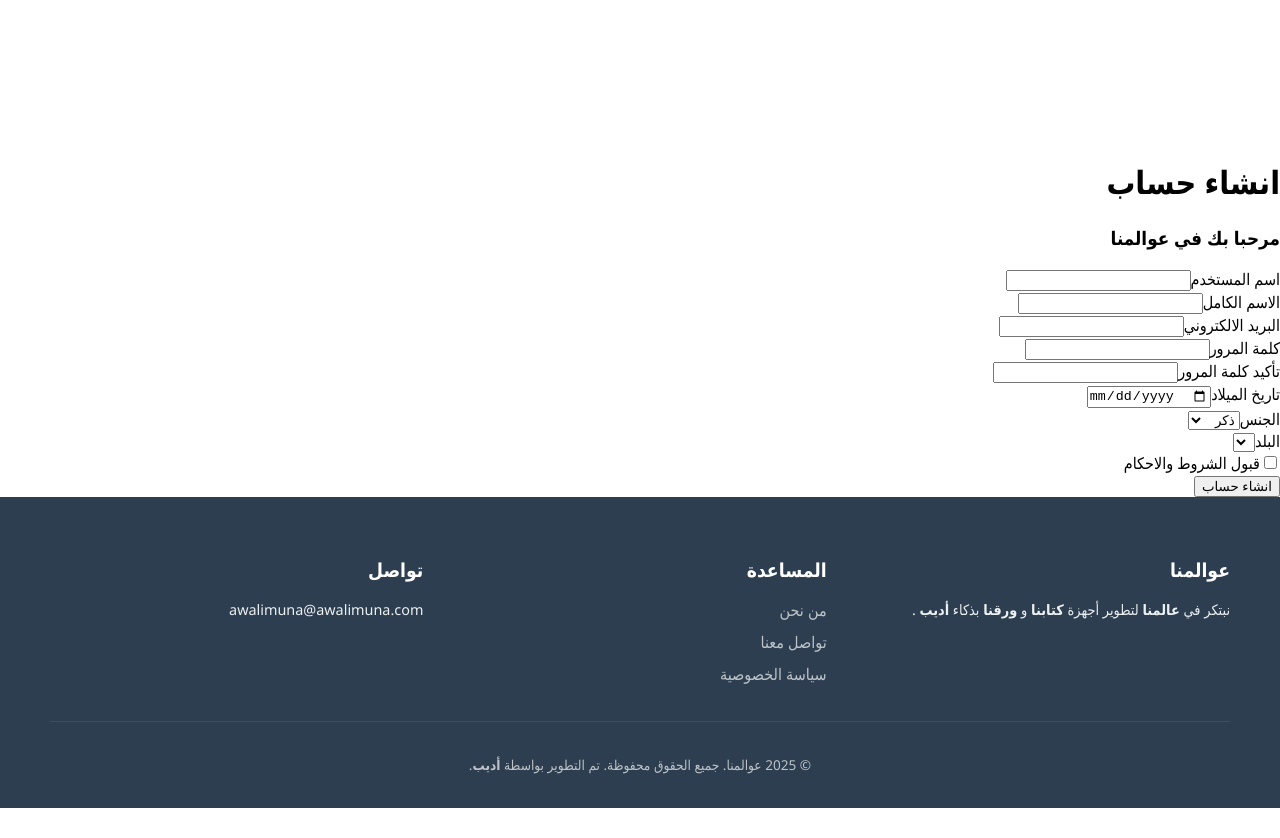
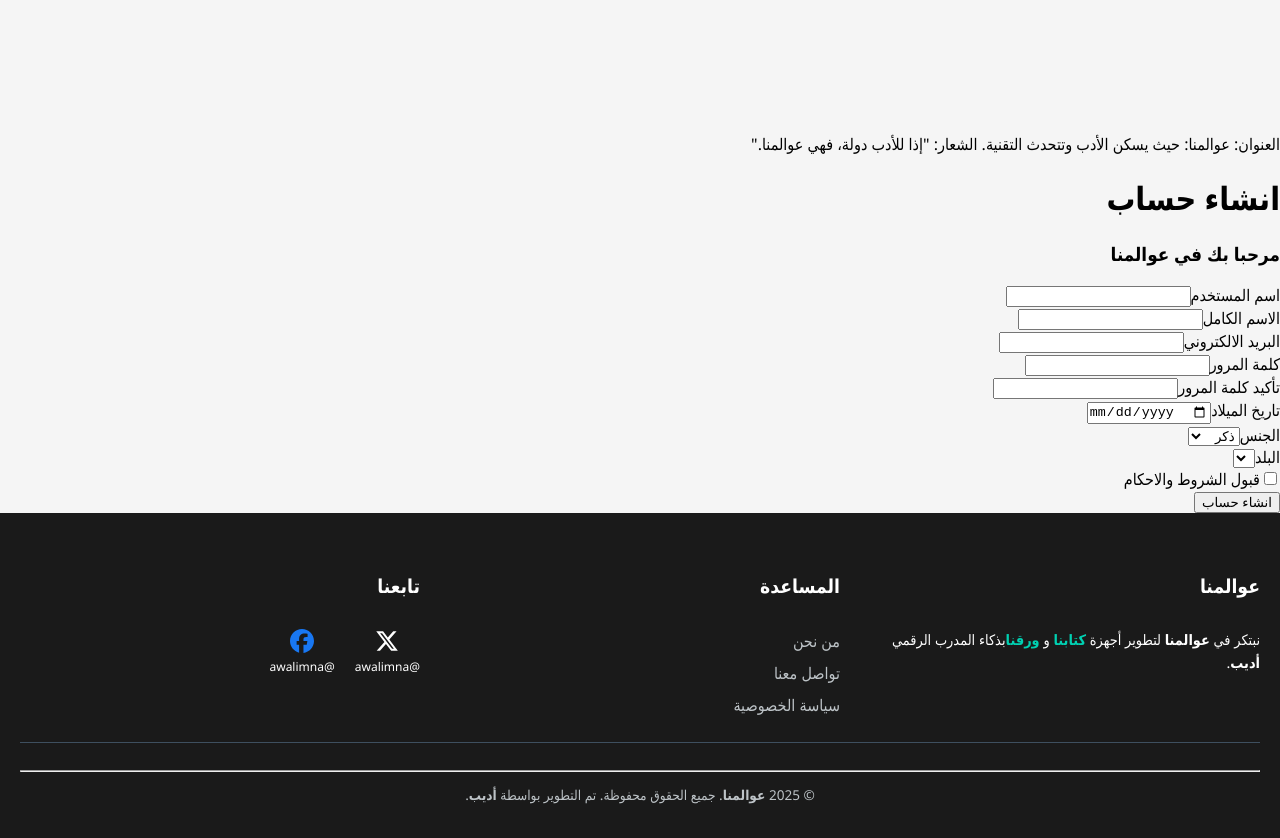
Before and after one commit to osama-alhudhaif/website, a React (Vite) app in the folder frontend/: page /register in a window 1280 px wide. Shown: the part 680-1518 px from the top of the page. Before the commit the page ends 1488 px from the top, so only its background shows below. Built offline with nearby package versions, Linux system fonts and the light colour scheme.

Commit message:
بعض التصليحات

```diff
--- a/frontend/src/App.css
+++ b/frontend/src/App.css
@@ -3,6 +3,7 @@ body {
   margin: 0;
   font-family: 'Segoe UI', Tahoma, Geneva, Verdana, sans-serif;
   direction: rtl; /* ليتناسب مع اللغة العربية */
+  background-color: #F5F5F5;
 }
 
 /* Header المطور */
@@ -11,7 +12,7 @@ body {
   justify-content: space-between;
   align-items: center;
   padding: 15px 50px;
-  background-color: #ffffff;
+  background-color: #2145a641;
   box-shadow: 0 2px 10px rgba(0,0,0,0.1);
   position: sticky; /* يبقى ثابت عند التمرير */
   top: 0;
@@ -24,15 +25,16 @@ body {
   gap: 15px;
   text-decoration: none;
   color: #2c3e50;
-  font-size: 1.5rem;
+  font-size: 1.2rem;
   font-weight: bold;
 }
 
 .logo-img {
-  width: 50px;
-  height: 50px;
-  border-radius: 8px; /* لمسة جمالية لشعار عوالمنا */
-  object-fit: cover;
+  width: auto;      /* يسمح للعرض بالتمدد حسب أبعاد الشعار */
+  height: 50px;     /* يحافظ على ارتفاع ثابت ليتناسب مع الهيدر */
+  max-width: 150px; /* حد أقصى للعرض لكي لا يزاحم الروابط */
+  object-fit: contain; /* يضمن ظهور الصورة كاملة داخل الإطار دون قص */
+  border-radius: 0;   /* غالباً الشعارات المفرغة لا تحتاج border-radius */
 }
 
 .Nav-Links {
@@ -59,23 +61,33 @@ body {
 
 /* Footer المطور والاحترافي */
 .Footer {
-  background-color: #2c3e50;
-  color: #ecf0f1;
-  padding: 40px 50px 20px;
+  background-color: #1a1a1a;
+  color: #ffffff;
+  padding: 40px 50px;
+  direction: rtl;
+  width: 100%;
+  box-sizing: border-box; /* يضمن عدم خروج الفوتر عن الشاشة */
 }
 
 .Footer-Content {
-  display: flex;
-  justify-content: space-between;
-  align-items: flex-start;
-  flex-wrap: wrap;
+  display: grid;
+  /* تقسيم الفوتر إلى 3 أعمدة متساوية (يمكنك تغيير الرقم حسب أقسامك) */
+  grid-template-columns: repeat(auto-fit, minmax(200px, 1fr));
   gap: 30px;
-  margin-bottom: 20px;
+  width: 100%;
 }
 
 .Footer-Section {
-  flex: 1;
-  min-width: 200px;
+  display: flex;
+  flex-direction: column;
+  align-items: flex-start; /* يجعل النصوص تبدأ من اليمين */
+}
+
+.Social-Icons {
+  display: flex;
+  flex-direction: row; /* يضمن بقاء أيقونات التواصل بجانب بعضها */
+  gap: 20px;
+  margin-top: 15px;
 }
 
 .Footer-Section h3 {
--- a/frontend/src/App.tsx
+++ b/frontend/src/App.tsx
@@ -1,14 +1,16 @@
-import { Routes, Route } from 'react-router-dom'; // أضفنا Routes و Route
+import { Routes, Route } from 'react-router-dom';
 import './App.css';
 import Header from './constants/Header';
 import Footer from './constants/Footer';
-import Login from './pages/login';    // تأكد من استيراد الصفحات
+import Login from './pages/login';
 import Register from './pages/register';
 import About from './constants/about';
 
 const App = () => (
   <>
+
     <Header />
+      <p>العنوان: عوالمنا: حيث يسكن الأدب وتتحدث التقنية. الشعار: "إذا للأدب دولة، فهي عوالمنا."</p>
     <div className="app-container">
       <Routes>
         {/* هنا نحدد أي صفحة تظهر عند كل رابط */}
--- /dev/null
+++ b/frontend/src/constants/Footer.css
@@ -0,0 +1,50 @@
+.Footer {
+  background-color: #1a1a1a;
+  color: #ffffff;
+  padding: 40px 20px 20px;
+  direction: rtl; /* لضمان التنسيق العربي الصحيح */
+}
+
+.Footer-Content {
+  display: flex;
+  justify-content: space-between; /* يوزع المساحات بين الأقسام بالتساوي */
+  align-items: flex-start;
+  flex-wrap: nowrap; /* يمنع النزول لسطر جديد في الشاشات الواسعة */
+  gap: 20px;
+}
+
+/* في حال كانت الشاشة صغيرة جداً (جوال)، هنا نسمح بالنزول */
+@media (max-width: 768px) {
+  .Footer-Content {
+    flex-wrap: wrap;
+    flex-direction: column; /* يرتبهم تحت بعض فقط في الجوال */
+    align-items: center;
+    text-align: center;
+  }
+}
+
+.Footer-Section {
+  flex: 1; /* يجعل كل قسم يأخذ مساحة متساوية */
+  /* الغِ أو قلل الـ min-width إذا أردت بقاءهم بجانب بعض في مساحات أضيق */
+  min-width: 150px;
+}
+
+.Social-Icons { display: flex; gap: 20px; }
+
+.Social-Link {
+  text-decoration: none;
+  color: white;
+  display: flex;
+  flex-direction: column;
+  align-items: center;
+  font-size: 24px;
+  transition: transform 0.3s;
+}
+
+.Social-Link span { font-size: 12px; margin-top: 5px; }
+
+.Social-Link:hover { transform: translateY(-5px); }
+
+.Icon-FB { color: #1877F2; }
+
+.product-name { color: #00d1b2; font-weight: bold; } /* تمييز كتابنا وورقنا بلون مختلف */
--- a/frontend/src/constants/Footer.tsx
+++ b/frontend/src/constants/Footer.tsx
@@ -1,14 +1,19 @@
+import { FaFacebook, FaXTwitter } from "react-icons/fa6"; // استخدام FaXTwitter للشعار الجديد
+import "./Footer.css";
+
 const Footer = () => {
   return (
     <footer className="Footer">
       <div className="Footer-Content">
+
         {/* قسم معلومات مشروع عوالمنا */}
         <div className="Footer-Section">
           <h3 className="Footer-Title">عوالمنا</h3>
-          <p>
-            نبتكر في <strong>عالمنا</strong> لتطوير أجهزة
-            <strong> كتابنا </strong> و <strong> ورقنا </strong>
-            بذكاء <strong> أديب </strong>.
+          <p className="Footer-Description">
+            نبتكر في <strong>عوالمنا</strong> لتطوير أجهزة
+            <span className="product-name"> كتابنا</span> و
+            <span className="product-name"> ورقنا</span>
+            بذكاء المدرب الرقمي <strong>أديب</strong>.
           </p>
         </div>
 
@@ -22,16 +27,30 @@ const Footer = () => {
           </ul>
         </div>
 
-        {/* قسم التواصل السريع */}
+        {/* قسم التواصل الاجتماعي */}
         <div className="Footer-Section">
-          <h3 className="Footer-Title">تواصل</h3>
-          <p>awalimuna@awalimuna.com</p>
+          <h3 className="Footer-Title">تابعنا</h3>
+          <div className="Social-Icons">
+            {/* منصة X (تويتر سابقاً) */}
+            <a href="https://twitter.com/awalimna" target="_blank" rel="noreferrer" className="Social-Link">
+              <FaXTwitter className="Icon-X" />
+              <span>@awalimna</span>
+            </a>
+
+            {/* فيسبوك */}
+            <a href="https://facebook.com/awalimna" target="_blank" rel="noreferrer" className="Social-Link">
+              <FaFacebook className="Icon-FB" />
+              <span>@awalimna</span>
+            </a>
+          </div>
         </div>
       </div>
 
       <div className="Footer-Bottom">
+        <hr className="Footer-Divider" />
         <p className="Rights">
-          &copy; 2025 عوالمنا. جميع الحقوق محفوظة. تم التطوير بواسطة <strong>أديب</strong>.
+          &copy; {new Date().getFullYear()} <strong>عوالمنا</strong>. جميع الحقوق محفوظة.
+          تم التطوير بواسطة <strong>أديب</strong>.
         </p>
       </div>
     </footer>
--- a/frontend/src/constants/about.tsx
+++ b/frontend/src/constants/about.tsx
@@ -1,7 +1,6 @@
 const About = () => {
     return (
         <div>
-            <h1>About</h1>
         </div>
     )
 }
```
Also changed, not shown: package.json (+1 -1 lines), frontend/public/Website.png, 1 other file (tests, documents, lock files or other folders).
